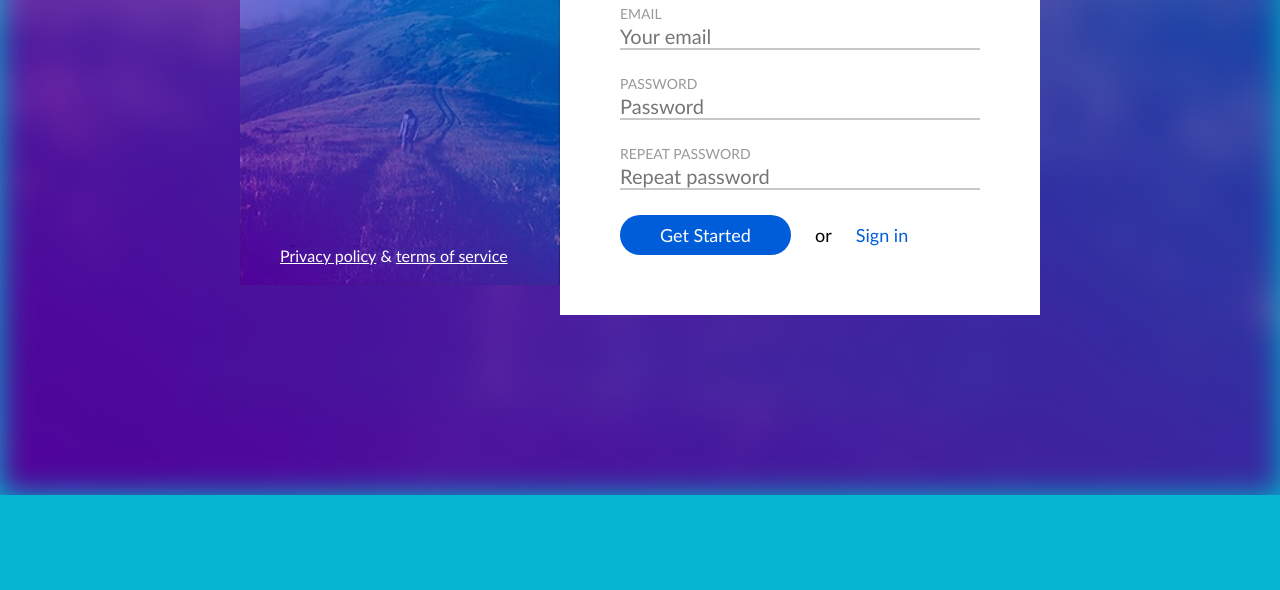
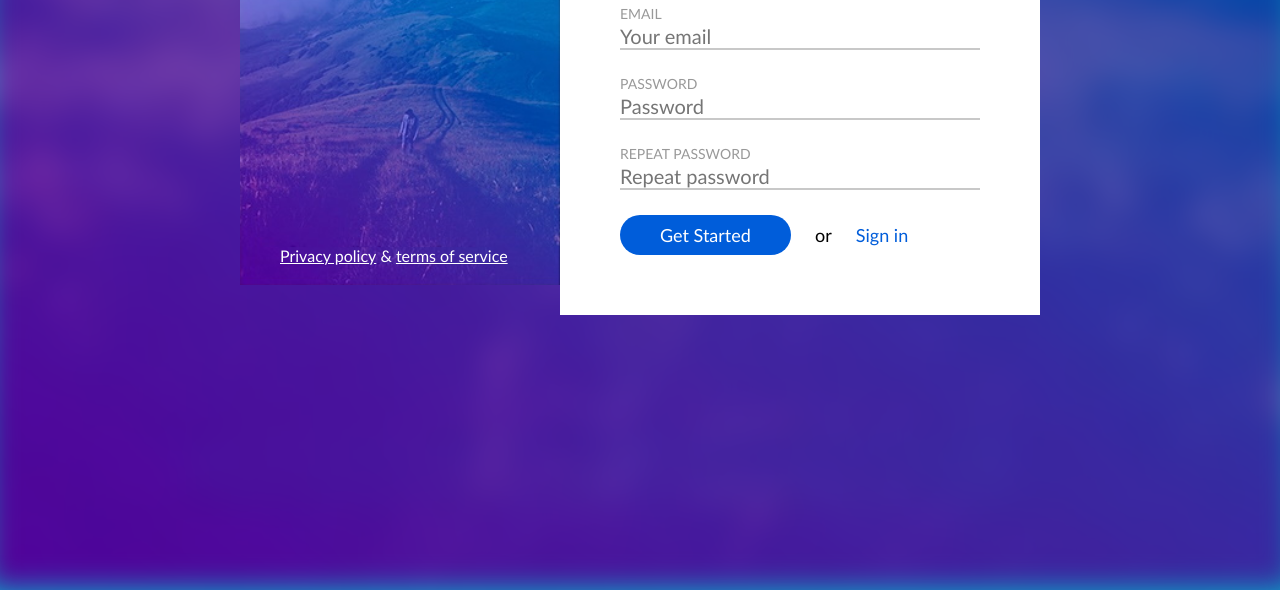
Before and after one commit to JJaug/3-sign-up, a plain HTML site: page index.html in a window 1280 px wide. Shown: the part 305-895 px from the top of the page. Before the commit the page ends 800 px from the top, so only its background shows below. Drawn offline with Linux system fonts and the light colour scheme.

Commit message:
Norint padaryti kad sonai po blur butu nuotrauka o ne fono spalva

```diff
--- a/css/main.css
+++ b/css/main.css
@@ -2,11 +2,14 @@
 
 body{
     background-color: #06b5d0;
+    overflow: hidden;
 }
 .background{
     display: inline-block;
-    width: 100%;
-    height: 100vh;
+    width: calc(100% + 30px);
+    height: calc(110vh + 30px);
+    margin-top: -15px;
+    margin-left: -15px;
     background-image: url(../img/foto.jpg);
     background-repeat: no-repeat;
     background-size: cover;
```
